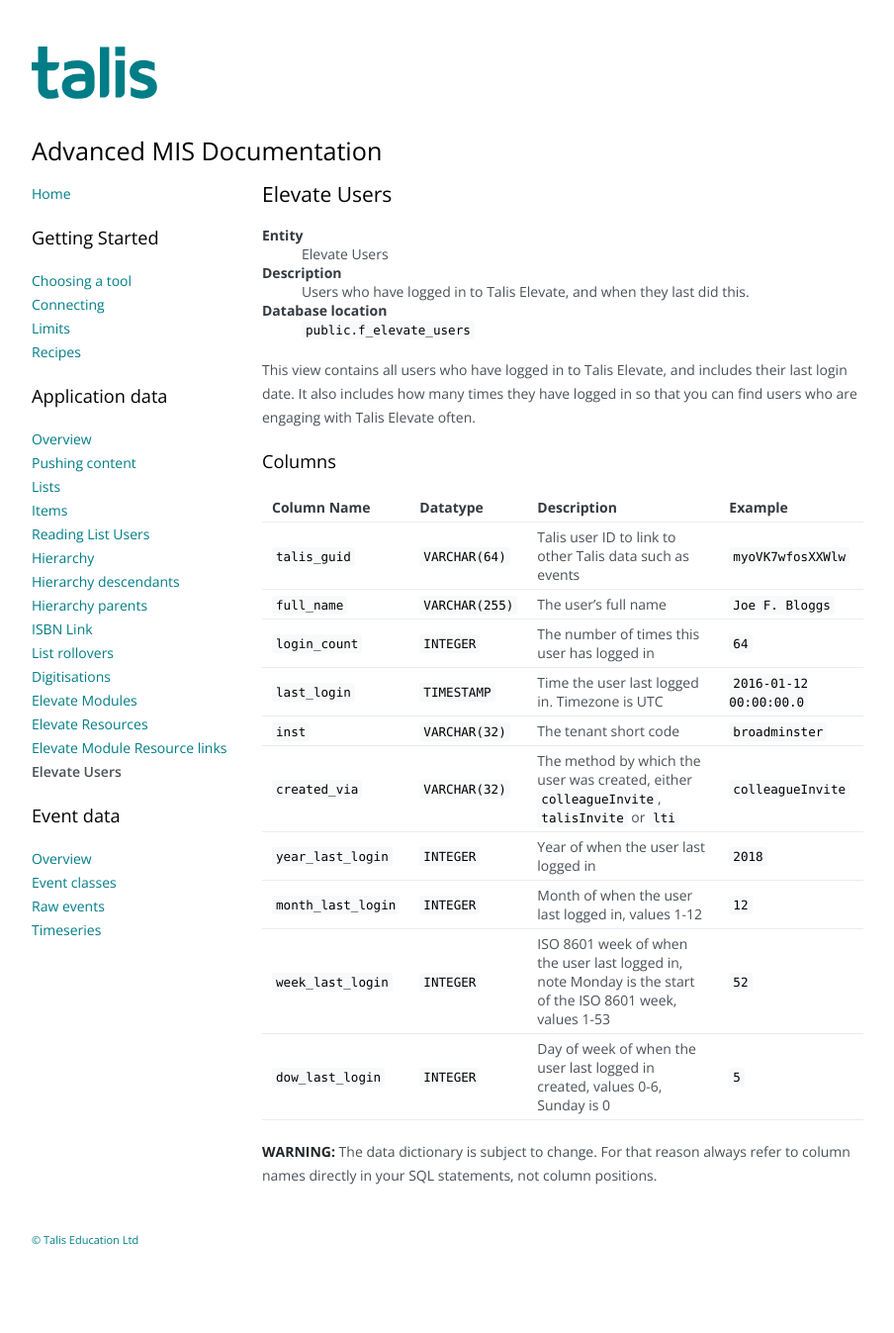
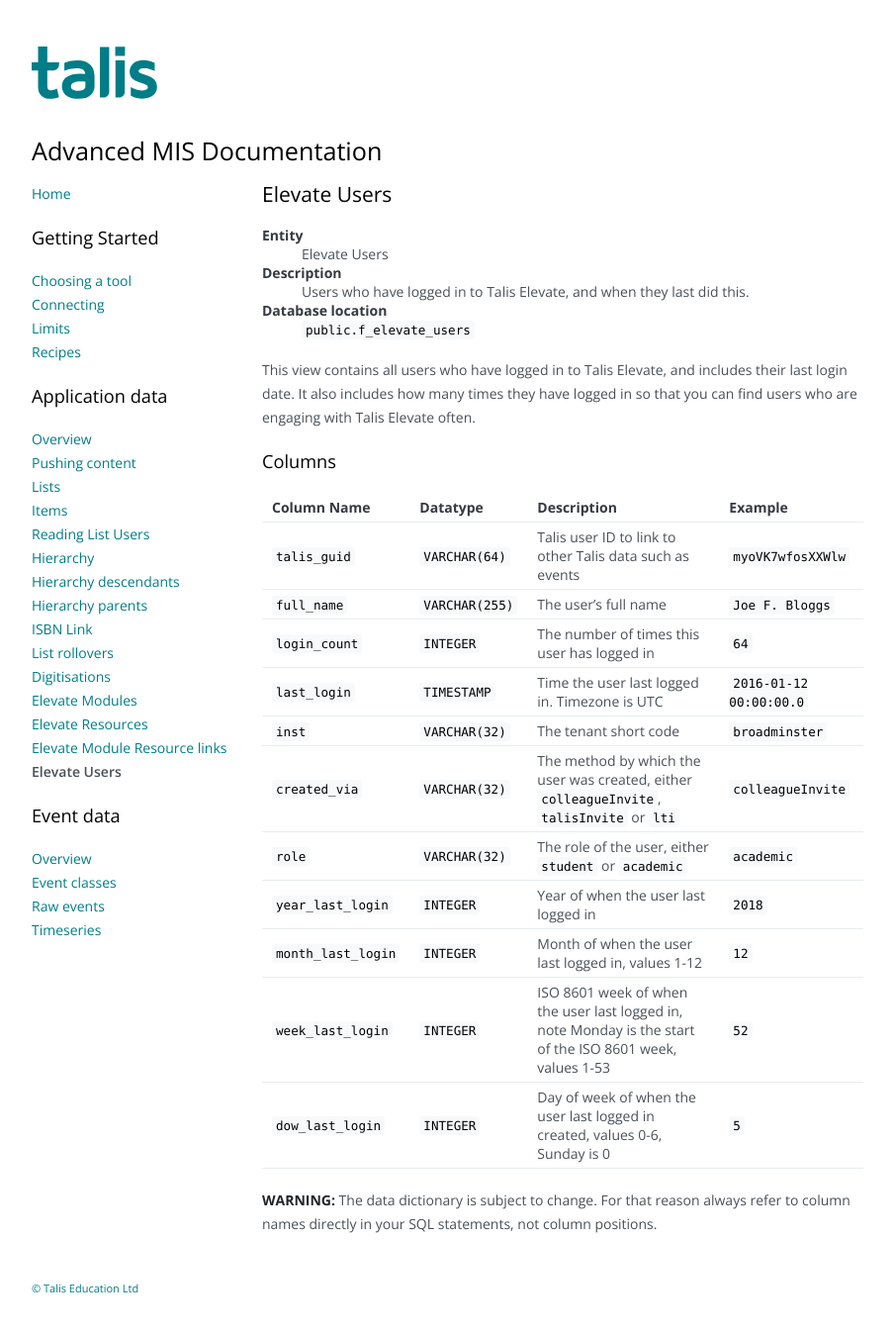
Before and after one commit to techfromsage/advanced-mis, a Jekyll site: the page built from topics/elevate-users.md, in a window 1280 px wide. Shown: the whole page at 99% size, without its empty margins (142-1046 px from the left). Built offline with Jekyll 4.4.1, drawn with Linux system fonts in a browser that asks for light colours; nearby versions of some CDN libraries; before the commit the page ends 1298 px from its top, so only the background shows below that.

Commit message:
ELE-5215: Add role to users

```diff
--- a/topics/elevate-users.md
+++ b/topics/elevate-users.md
@@ -27,6 +27,7 @@ This view contains all users who have logged in to Talis Elevate, and includes t
 | `last_login` | `TIMESTAMP` | Time the user last logged in. Timezone is UTC | `2016-01-12 00:00:00.0` |
 | `inst` | `VARCHAR(32)` | The tenant short code | `broadminster` |
 | `created_via` | `VARCHAR(32)` | The method by which the user was created, either `colleagueInvite`, `talisInvite` or `lti`  | `colleagueInvite` |
+| `role` | `VARCHAR(32)` | The role of the user, either `student` or `academic` | `academic` |
 | `year_last_login` | `INTEGER` | Year of when the user last logged in | `2018` |
 | `month_last_login` | `INTEGER` | Month of when the user last logged in, values 1-12 | `12` |
 | `week_last_login` | `INTEGER` | ISO 8601 week of when the user last logged in, note Monday is the start of the ISO 8601 week, values 1-53 | `52` |
```
